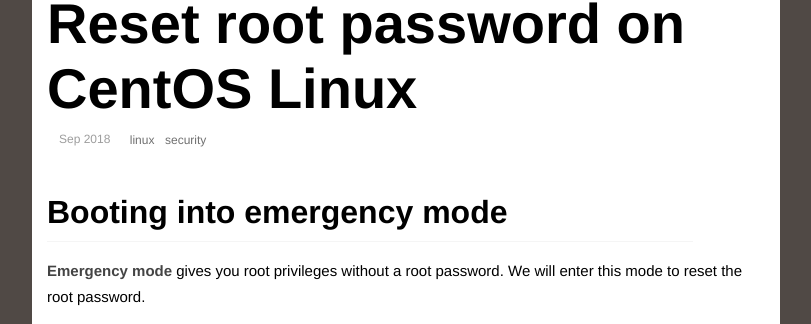
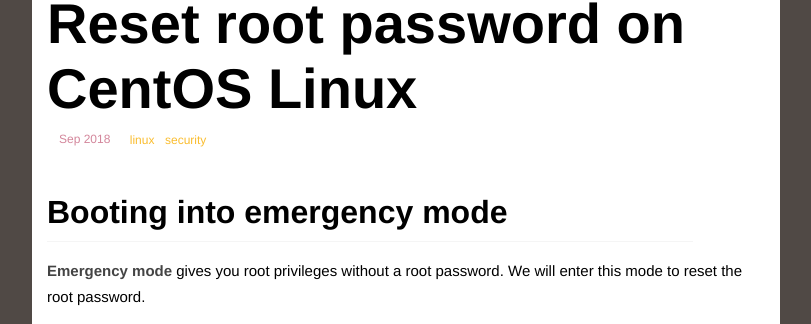
Before and after one commit to execas/execas.github.io, a Jekyll site: the page built from _posts/2018-09-03-reset-root-password-on-centos-linux.md, in a window 1280 px wide. Shown: the part 180-504 px from the top of the page, without its empty margins (234-1045 px from the left). Built offline with Jekyll 4.4.1, drawn with Linux system fonts in a browser that asks for light colours.

Commit message:
Update execas.css

```diff
--- a/css/execas.css
+++ b/css/execas.css
@@ -238,7 +238,7 @@
 }
 
 .post-date {
-     color: #9d9d9d;
+     color: #d3869b;
      margin-right: 12px;
      margin-left: 12px;
      font-size: 12px;
@@ -246,7 +246,7 @@
 .post-tag {
     padding: .1rem .2rem .1rem .2rem;
     font-size: 80%;
-    color: #707070;
+    color: #fabd2f;
     /*border: 1px solid #ccc;*/
     text-decoration: none;
 }
```
